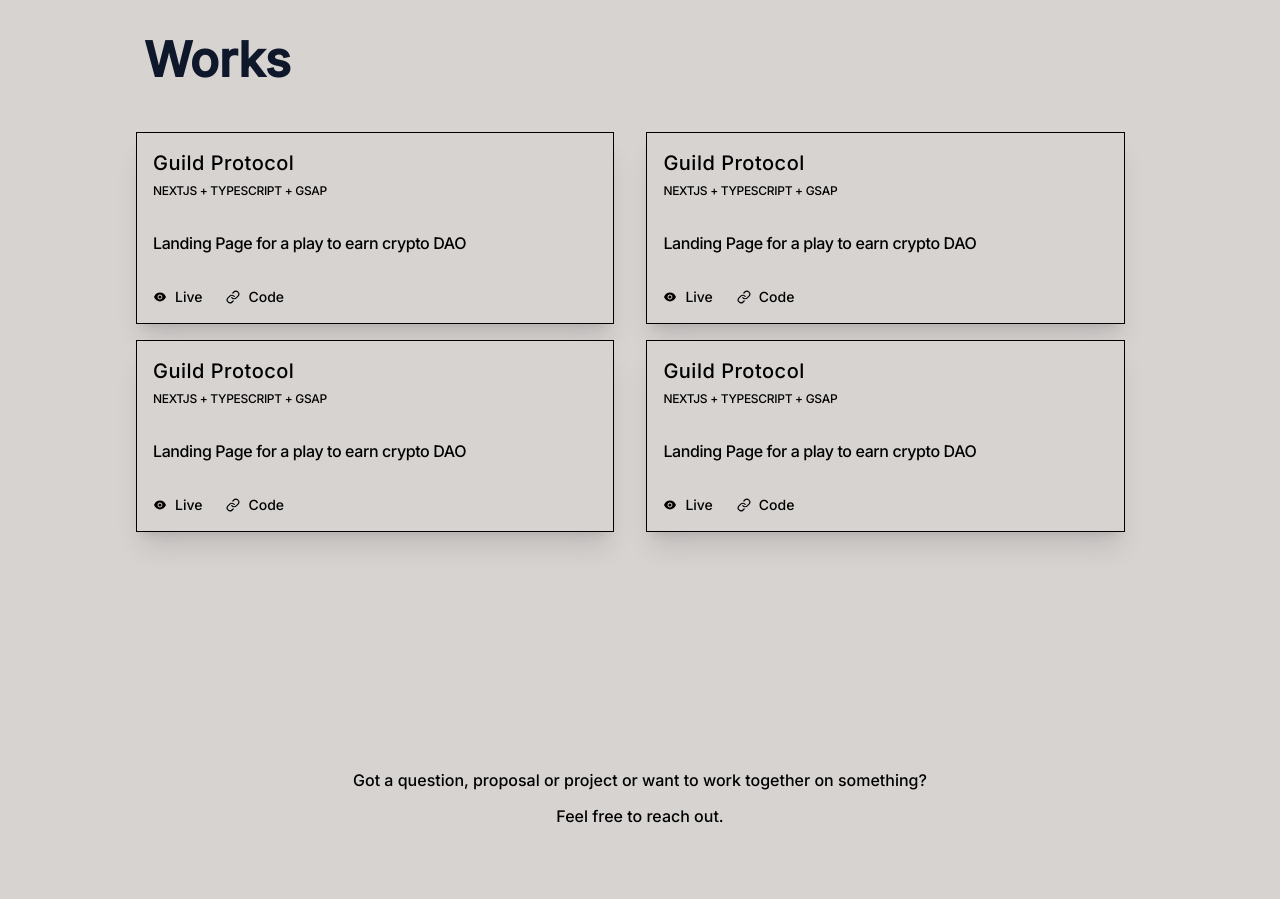
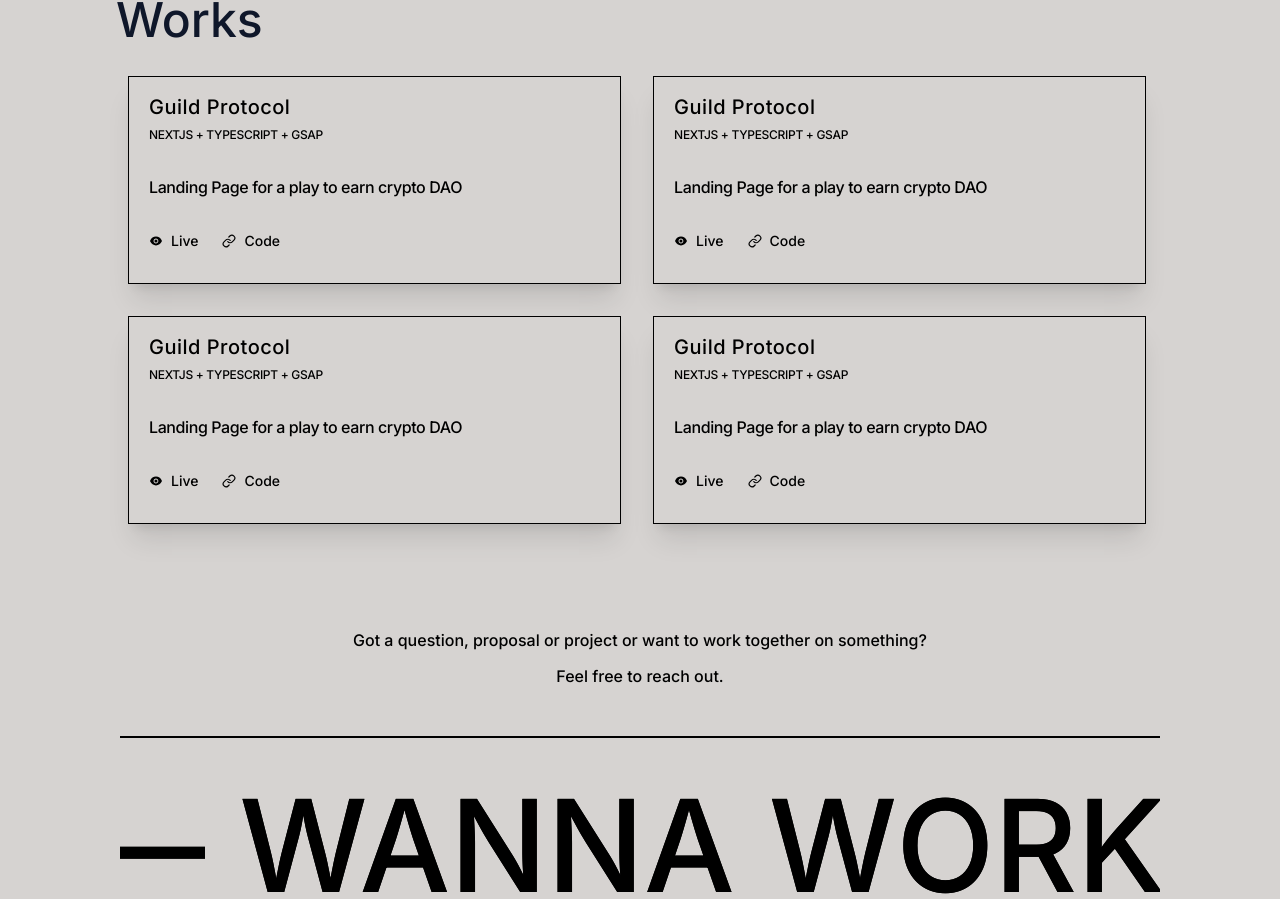
Before and after one commit to KvngMikey/PortfolioUpgrade, a React (Create React App) app: page / in a window 1280 px wide. Shown: the part 1650-2549 px from the top of the page. Built offline with nearby package versions, Linux system fonts and the light colour scheme.

Commit message:
footer & and more

```diff
--- a/src/App.js
+++ b/src/App.js
@@ -14,7 +14,7 @@ function App() {
       <main className="max-w-[97%] lg:max-w-[85%] mx-auto">
         <About />
         <hr className="mx-auto bg-black dark:bg-white max-w-[97%]" />
-        <section id="skills" className="mt-8 mr-4 sm:mr-8 lg:mr-10 mb-20 scroll-mt-40">
+        <section id="skills" className="mt-8 mr-4 sm:mr-8 lg:mr-12 mb-20 scroll-mt-40">
         <h2 className="text-4xl font-medium text-left sm:text-5xl mb-8 ml-1 sm:ml-2 xl:ml-4 text-slate-900 dark:text-white">
             Skills
         </h2>
@@ -38,11 +38,13 @@ function App() {
         </div>
         </section>
         <hr className="mx-auto bg-black dark:bg-white max-w-[97%]" />
-        <section id="work" className="p-6 mt-12 scroll-mt-40 widescreen:section-min-height tallscreen:section-min-height">
-        <h2 className="text-4xl font-bold text-center sm:text-5xl sm:text-left mb-6 mx-6 text-slate-900 dark:text-white">
+        <section id="work" className="mt-8 mr-3 sm:mr-0 mb-12 scroll-mt-40">
+        {/* <section id="work" className="p-6 mt-12 scroll-mt-40 widescreen:section-min-height tallscreen:section-min-height"> */}
+        <h2 className="text-4xl font-medium text-left sm:text-5xl mb-8 ml-2 sm:ml-4 xl:ml-5 text-slate-900 dark:text-white">
+        {/* <h2 className="text-4xl font-bold text-center sm:text-5xl sm:text-left mb-6 mx-6 text-slate-900 dark:text-white"> */}
             Works
         </h2>
-        <ul className='className="list-none cursor-default mx-auto my-12 flex flex-col sm:flex-row sm:flex-wrap items-center gap-8"'>
+        <ul className='className="list-none cursor-default ml-4 flex flex-col sm:flex-row sm:flex-wrap items-center gap-8"'>
           {workData.map(work => {
             return <Works key={work.id} {...work} />
           })}
--- a/src/components/About.js
+++ b/src/components/About.js
@@ -44,7 +44,7 @@ const About = () => {
        {/* <span className="font-bebas font-medium  uppercase">Front <br/> <span> ——— End</span> <br/> <span> Developer</span></span> */}
        </article>
        <article className='flex flex-col md:flex-row md:flex-wrap xl:flex-nowrap items-center ml-1 gap-8'>
-        <img className="w-full md:w-96 xl:w-[120%] h-40" src={deved} alt="cartoon-avatar"/>
+        <img className="w-full md:w-[30rem] xl:w-[124%] h-40" src={deved} alt="cartoon-avatar"/>
         {/* <span className='uppercase custom-style text-base md:text-xl leading-8 md:leading-10 font-medium tracking-wider'>Michael is a goal driven software developer whose interest is in using technology to build solutions to solve real world problems and passionate about building pixel perfect UI's. When I'm not writing code, you can find me playing chess, fifa or watching Man Utd.</span> */}
         <span className='uppercase custom-style text-base md:text-2xl leading-8 md:leading-10 font-medium tracking-wider'>Michael is a goal driven software developer whose interest is in using technology to build solutions to solve real world problems and passionate about building pixel perfect UI's.</span>
        </article>
--- a/src/components/Footer.js
+++ b/src/components/Footer.js
@@ -10,7 +10,7 @@ const marqueeVariants = {
       x: {
         repeat: Infinity,
         repeatType: "loop",
-        duration: 30,
+        duration: 10,
         ease: "linear",
       },
     },
@@ -25,10 +25,12 @@ const Footer = () => {
         <span>Feel free to reach out.</span>
     </div>
 
-    <div className='marquee'>
-      {/* <div className='flex text-center uppercase py-6 my-12 text-4xl border-y-2 border-solid border-black dark:border-white'> */}
+    <div className='marquee flex text-center uppercase py-6 my-12 text-9xl border-y-2 border-solid border-black dark:border-white'>
       <motion.div className='track' variants={marqueeVariants} animate="animate">
-        <h1> hello -- wanna work on something, hit me up - let's collaborate </h1>
+        <h1> hello —— wanna work on something, hit me up - let's collaborate </h1>
+      </motion.div>
+      <motion.div className='track' variants={marqueeVariants} animate="animate">
+        <h1> hello —— wanna work on something, hit me up - let's collaborate </h1>
       </motion.div>
     </div>
 
--- a/src/components/Works.js
+++ b/src/components/Works.js
@@ -5,9 +5,7 @@ import { FiLink } from "react-icons/fi";
 
 const Works = (props) => {
   return (
-    <motion.li className="w-full sm:w-[46%] pl-4 flex flex-col border border-solid border-black dark:border-white bg-stone-300 dark:bg-black py-4 px-2 shadow-xl mx-4 mb-4"
-    whileHover={{ scale: [null, 0.6, 1.1] }}
-      transition={{ duration: 1 }}>
+    <motion.li className="w-full sm:w-[46%] pl-5 flex flex-col border border-solid border-black dark:border-white bg-stone-300 dark:bg-black pt-4 pb-8 px-2 shadow-xl mx-4 md:mr-2 lg:mx-4 mb-6 sm:mb-8">
     <span className='tracking-wide mb-1.5 text-lg sm:text-xl capitalize font-medium'>{props.name}</span>
     <span className='tracking-tight text-xs uppercase font-medium'>{props.stack}</span>
     <span className='my-8 tracking-tight text-base font-medium'>{props.description}</span>
--- a/src/index.css
+++ b/src/index.css
@@ -52,7 +52,7 @@
   width: 100vw;
   max-width: 100%;
   height: 206px;
-  overflow-x: hidden;
+  overflow: hidden;
 }
 
 .track {
@@ -62,12 +62,6 @@
 
 .track > h1 {
   margin: 20px 0;
-  font-size: 8rem;
-  font-family: Antonio;
-  -webkit-text-fill-color: rgba(255, 255, 255, 0);
-  -webkit-text-stroke-width: 2px;
-  -webkit-text-stroke-color: #f4955c;
-  text-transform: uppercase;
 }
 
 body {
```
